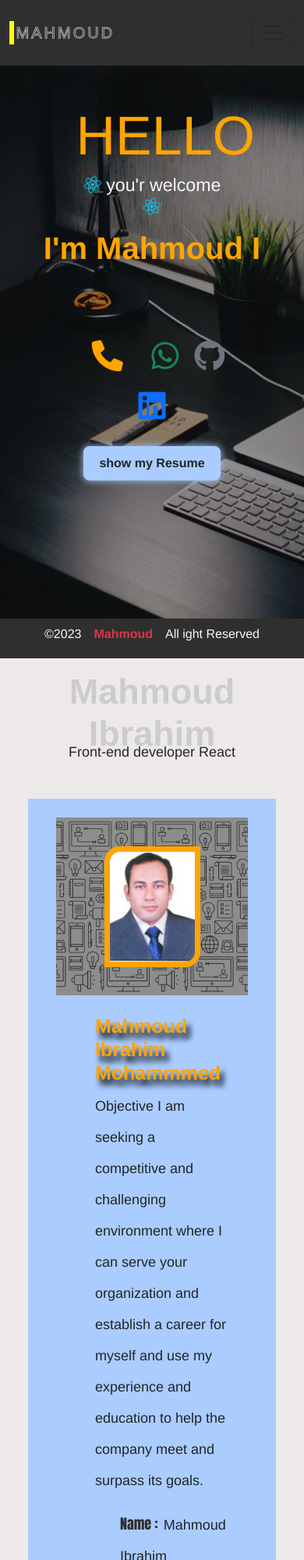
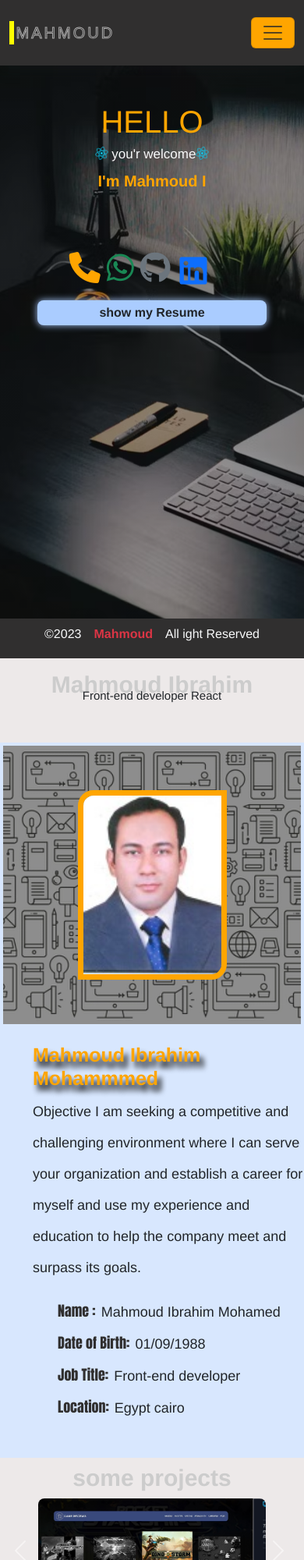
Before and after one commit to Mhmoud-Ibrahim/Mahmoud, a plain HTML site: page index.html in a window 390 px wide. Shown: the top 2000 px of the page at 78% size. Drawn offline with Linux system fonts and the light colour scheme.

Commit message:
tueseday

```diff
--- a/css/style.css
+++ b/css/style.css
@@ -46,14 +46,31 @@ li{
  }
 
 
+ .navbar  #navbar-toggler{
+    background-color: var(--main-color) !important;
+    color: #aaccff;
+ }
+ @media screen and (min-width:991px) {
+    .navbar-toggler-icon{
+  display: none;
+}
+.navbar  #navbar-toggler{
+    display: none !important;
 
-
-
+ }
+ }
 
 button,.nav-link {
    display: none;
  }
- .nav-link{
+ .nav-item{
+
+    text-align:right;
+    margin-top: 5px;
+    margin-bottom:15px !important;
+    z-index: 99999;
+}
+.nav-link{
     box-shadow:0  0  #aaccff;
  }
  .nav-link:hover{
@@ -75,17 +92,9 @@ button,.nav-link {
     font-size:40px !important;
     color: var(--main-color) !important;
  }
-@media screen and(max-width:779px) {
-    #typing{
-        width: 100% !important;
-    }
-    .home.home-info h2{
-        font-size: 20px !important;
-    }
-    .home.home-info h3{
-        font-size: 10px !important;
-    }
-}
+
+
+
  .home-info i {
     transition: 1s all;
  }
@@ -168,18 +177,11 @@ box-shadow: 0 0 20px #aaccff,0 0 40px #aaccff, 0 0 60px #aaccff;
     color: #ccc;
 }
 .heading p {
-    font-size: 25px;
+    font-size: 25px !important;
     margin: auto;
     transform: translateY(-80%);
 }
-@media screen and (max-width:600px) {
-    .heading h2 {
-        font-size:45px !important;
-       }
-       .about .my-info h2 {
-        font-size: 25px !important;
-       }
-}
+
 /* end about */
 .about {
     display: none;
@@ -229,7 +231,7 @@ position: relative;
     text-shadow: 5px 8px 7px black;
 }
 .about .row {
-    background-color: #aaccff;
+    background-color: #d8e7fe;
 
 }
 /* end about */
@@ -241,8 +243,67 @@ position: relative;
 
 .projects .card{
     background-color: #ccc !important;
+    transition: 1s all;
 }
 .projects .col-md-3:hover {
     box-shadow: 0 0 20px #302f2f,0 0 50px #302f2f, 0 0 100px #302f2f;
 }
 /* end projects */
+ /* mediaquery */
+ @media screen and(max-width:779px) {
+    #typing{
+        width: 100% !important;
+    }
+    .home.home-info h2{
+        font-size: 20px !important;
+    }
+    .home.home-info h3{
+        font-size: 10px !important;
+    }
+
+}
+@media screen and (max-width:991px){
+    .heading h2 {
+        font-size:40px !important;
+       }
+       .projects .card .glowing-button{
+        width: 50% !important;
+    font-size: 10px !important;
+       }
+}
+@media screen and (max-width:600px) {
+
+    .heading p {
+        font-size:15px !important;
+       }
+       .about .my-info h2 {
+        font-size: 25px !important;
+       }
+       .heading h2 {
+        font-size:30px !important;
+       }
+}
+@media screen and (max-width:395px) {
+    .home-info h2{
+      font-size: 40px !important;
+    }
+    .home-info h3{
+      font-size:17px !important;
+    }
+    #typing {
+        font-size: 20px !important;
+    }
+    .connect .social {
+        display: flex !important;
+        margin: auto;
+        text-align: center;
+    }
+    #resume{
+        width: 100%;
+        margin: auto !important;
+        margin-top: 10px !important;
+    }
+
+}
+
+ /* mediaquery
--- a/index.html
+++ b/index.html
@@ -14,7 +14,7 @@
 <section class="home ">
     <nav class="navbar navbar-expand-lg navbar-light  shadow">
         <div class="container ">
-          <a class="navbar-brand" href="home">
+          <a class="navbar-brand" href="#home">
 
             <button id="#mahmoudName" data-text="Awesome" class="button">
               <span class="actual-text">&nbsp;Mahmoud&nbsp;</span>
@@ -22,20 +22,20 @@
           </button>
           </a>
 
-          <button class="navbar-toggler" type="button" data-bs-toggle="collapse"
+          <button id="navbar-toggler" class="navbar-toggler " type="button" data-bs-toggle="collapse"
           data-bs-target="#navbarSupportedContent" aria-controls="navbarSupportedContent"
           aria-expanded="false" aria-label="Toggle navigation">
-            <span class="navbar-toggler-icon"></span>
+            <span class="navbar-toggler-icon "></span>
           </button>
 
 
           <div class="collapse navbar-collapse" id="navbarSupportedContent">
             <ul class="navbar-nav   ms-auto mb-2 mb-lg-0">
 
-              <li class="nav-item">
-                <a class="nav-link" href="#home">Home</a>
+              <li class="nav-item ">
+                <a class="nav-link " href="#home">Home</a>
               </li>
-              <li class="nav-item">
+              <li class="nav-item ">
                 <a class="nav-link" href="#about">About</a>
               </li>
               <li class="nav-item">
@@ -64,14 +64,14 @@
 
     <div class="connect   px-5 text-center mt-5   flex-column py-4">
       <div class="social mx-auto w-75">
-        <a href="tel:0201278576173"><i class="fas fa-phone text-main  fa-2x m-3" ></i></a>
-        <a href="https://wa.me/01278576173"> <i class="fab fa-whatsapp text-success fa-2x m-3" ></i></a>
-       <a href="https://github.com/Mhmoud-Ibrahim"> <i class="fab fa-github text-secondary fa-2x " ></i></a>
-        <a href="https://www.linkedin.com/in/mahmoud-ebrahim-0261bb22a"> <i class="fab fa-linkedin text-primary fa-2x m-2" ></i></a>
+        <a href="tel:0201278576173"><i class="fas fa-phone text-main  fa-2x m-1" ></i></a>
+        <a href="https://wa.me/01278576173"> <i class="fab fa-whatsapp text-success fa-2x m-1" ></i></a>
+       <a href="https://github.com/Mhmoud-Ibrahim"> <i class="fab fa-github text-secondary fa-2x m-1" ></i></a>
+        <a href="https://www.linkedin.com/in/mahmoud-ebrahim-0261bb22a"> <i class="fab fa-linkedin text-primary m-1 fa-2x m-2" ></i></a>
       </div>
     <a href="https://drive.google.com/file/d/1rxeK6MmtFDlP2s-SKZvU0Y-vcN3qNfqO/view?usp=drive_link">
 
-      <button id="resume" class="btn glowing-button text-dark fw-bold mt-4  m-2 mx-5" >show my Resume</button>
+      <button id="resume" class="btn glowing-button text-dark fw-bold mt-4 py-1 m-2 mx-5" >show my Resume</button>
     </a>
     </div>
 
@@ -86,23 +86,23 @@
     <p>Front-end developer React</p>
   </div>
 
-  <div class="px-5 mt-2 mx-auto w-100">
-    <div class="row mb-2 p-4">
+  <div class=" about-info px-0 mt-2 mx-auto w-100">
+    <div class="row mb-2 p-1">
       <div class="col-md-4 ">
         <div class="myImage ">
            <img width="100" src="img/m.jpg" alt="Mahmoud front-end developer">
         </div>
 
       </div>
-      <div class="col-md-8 ">
-        <div class="my-info mx-4 py-4">
+      <div class="col-md-8 px-0  ">
+        <div class="my-info mx-1 py-4">
           <h2 class="text-main  fw-bold fs-1">Mahmoud Ibrahim Mohammmed </h2>
           <p class="ml-4">Objective
             I am seeking a competitive and challenging
             environment where I can serve your organization and establish
             a career for myself and use my experience and education to help
             the company meet and surpass its goals.</p>
-          <ul >
+          <ul class="ml-0">
             <li><span>Name :</span>Mahmoud Ibrahim Mohamed</li>
             <li><span>Date of Birth:</span>01/09/1988</li>
             <li><span>Job Title:</span>Front-end developer</li>
```
